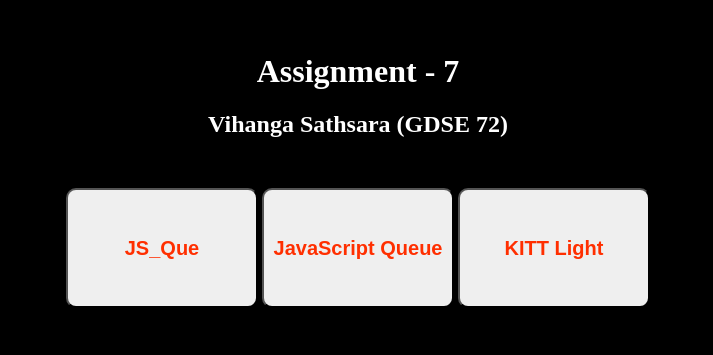
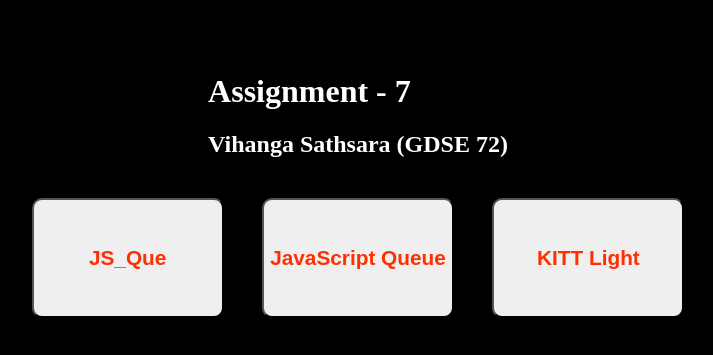
Before and after one commit to Vihanga-Sathsara/Assignment-07, a plain HTML site: page index.html in a window 1280 px wide. Shown: the part 215-570 px from the top of the page, without its empty margins (282-995 px from the left). Drawn offline with Linux system fonts and the light colour scheme.

Commit message:
update index page

```diff
--- a/css/homepage.css
+++ b/css/homepage.css
@@ -13,10 +13,12 @@ h1,h2{
 
 #buttons{
   position: relative;
-  padding: 30px;
+  display: flex;
+  gap: 3vw;
 }
 
 button{
+    margin-top: 20px;
     width: 15vw;
     height: 15vh;
     border-radius: 10px;
@@ -26,7 +28,7 @@ button{
 
 button a{
     text-decoration: none;
-    font-size: 20px;
+    font-size: 1.3rem;
     font-weight: bold;
     color: #ff2f00;
     transition: color 1s ease-in-out;
--- a/index.html
+++ b/index.html
@@ -7,8 +7,11 @@
     <link rel="stylesheet" href="/css/homepage.css">
 </head>
 <body>
-    <h1>Assignment - 7</h1>
-    <h2>Vihanga Sathsara (GDSE 72)</h2>
+    <header>
+        <h1>Assignment - 7</h1>
+        <h2>Vihanga Sathsara (GDSE 72)</h2>
+    </header>
+
     <div id="buttons">
         <button><a href="/pages/JS_Que.html" target="_blank">JS_Que</a></button>
         <button><a href="/pages/JavaScript_Queue.html" target="_blank">JavaScript Queue</a></button>
```
